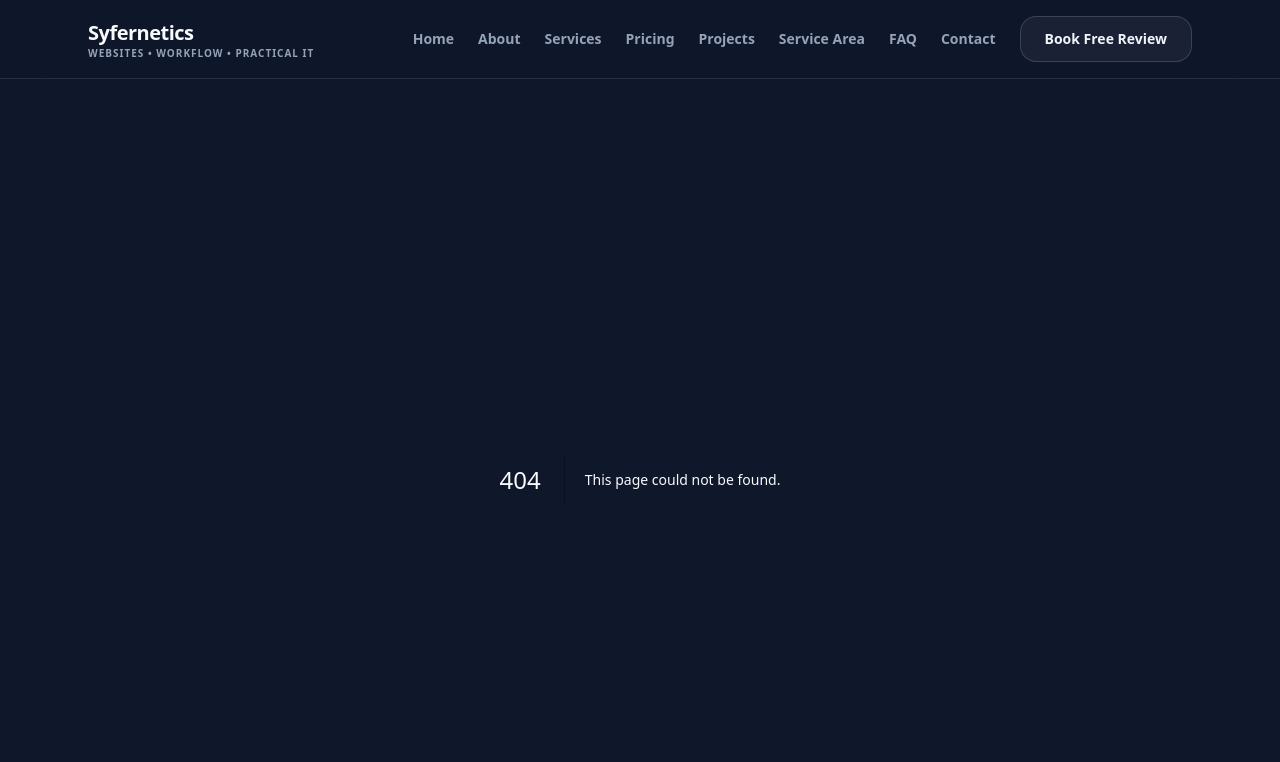
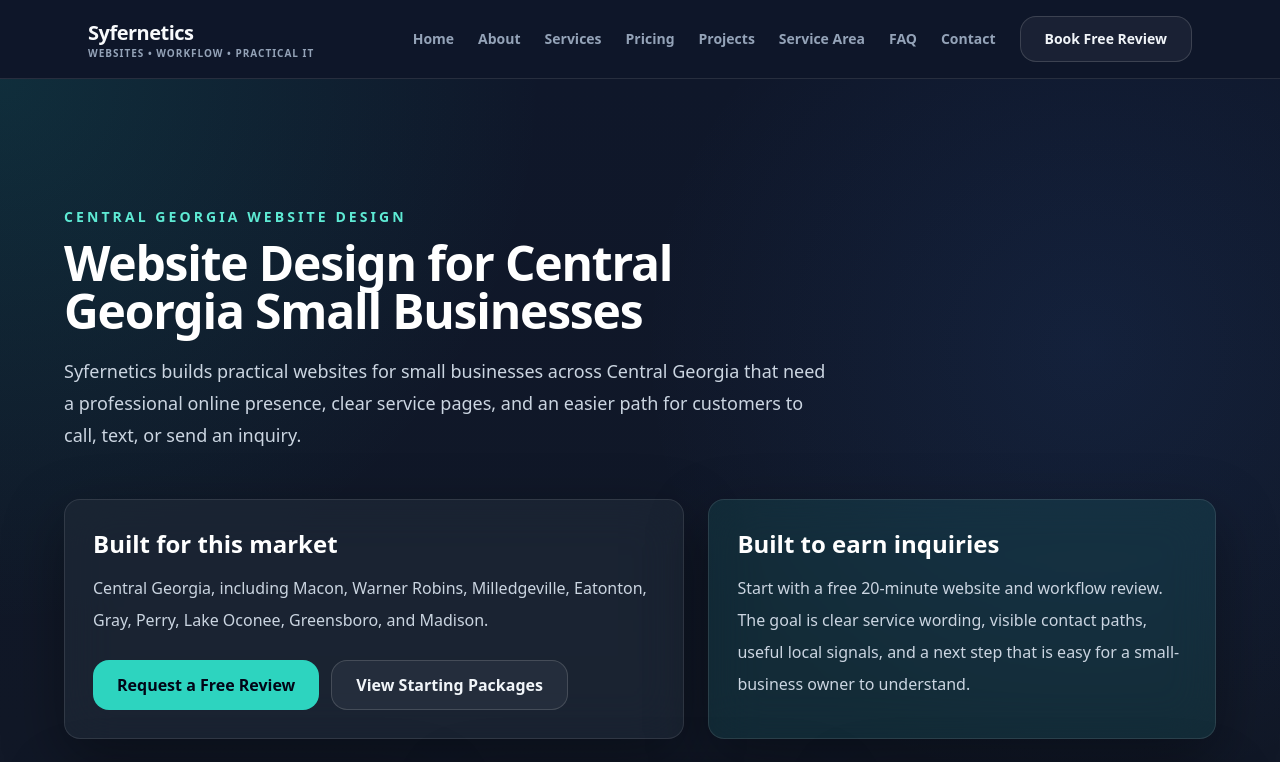
Before and after one commit to otiseduncan/Syfernetics-Home, a Next.js app: page /website-design-central-georgia in a window 1280 px wide. Before the commit this address had no page. Shown: the top 762 px of the page. Built offline with nearby package versions, Linux system fonts and the light colour scheme.

Commit message:
add Central Georgia website design landing page

```diff
--- /dev/null
+++ b/app/website-design-central-georgia/page.tsx
@@ -0,0 +1,23 @@
+import type { Metadata } from 'next'
+import LocalSeoPage from '@/components/LocalSeoPage'
+import { localSeoPagesBySlug } from '@/lib/localSeoPages'
+
+const page = localSeoPagesBySlug['website-design-central-georgia']
+
+export const metadata: Metadata = {
+  title: page.title,
+  description: page.description,
+  alternates: {
+    canonical: `/${page.slug}`,
+  },
+  openGraph: {
+    title: page.title,
+    description: page.description,
+    type: 'website',
+    url: `https://www.syfernetics.com/${page.slug}`,
+  },
+}
+
+export default function WebsiteDesignCentralGeorgiaPage() {
+  return <LocalSeoPage page={page} />
+}
```
